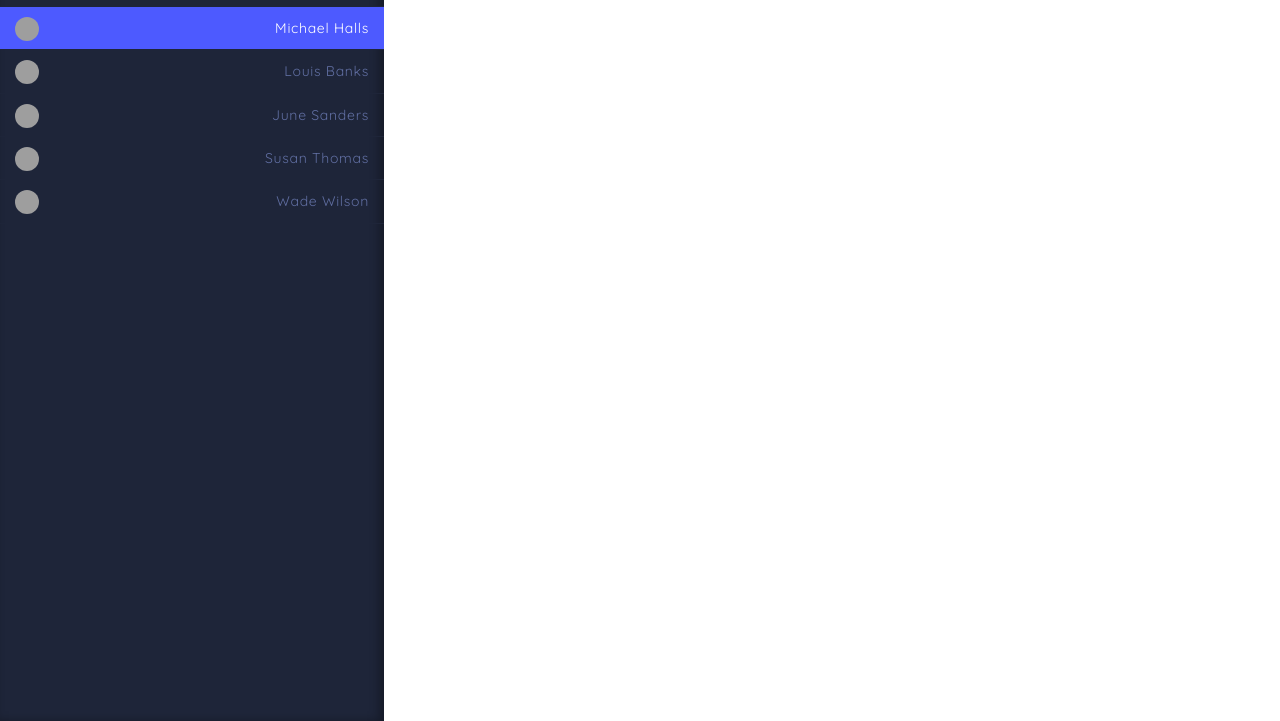
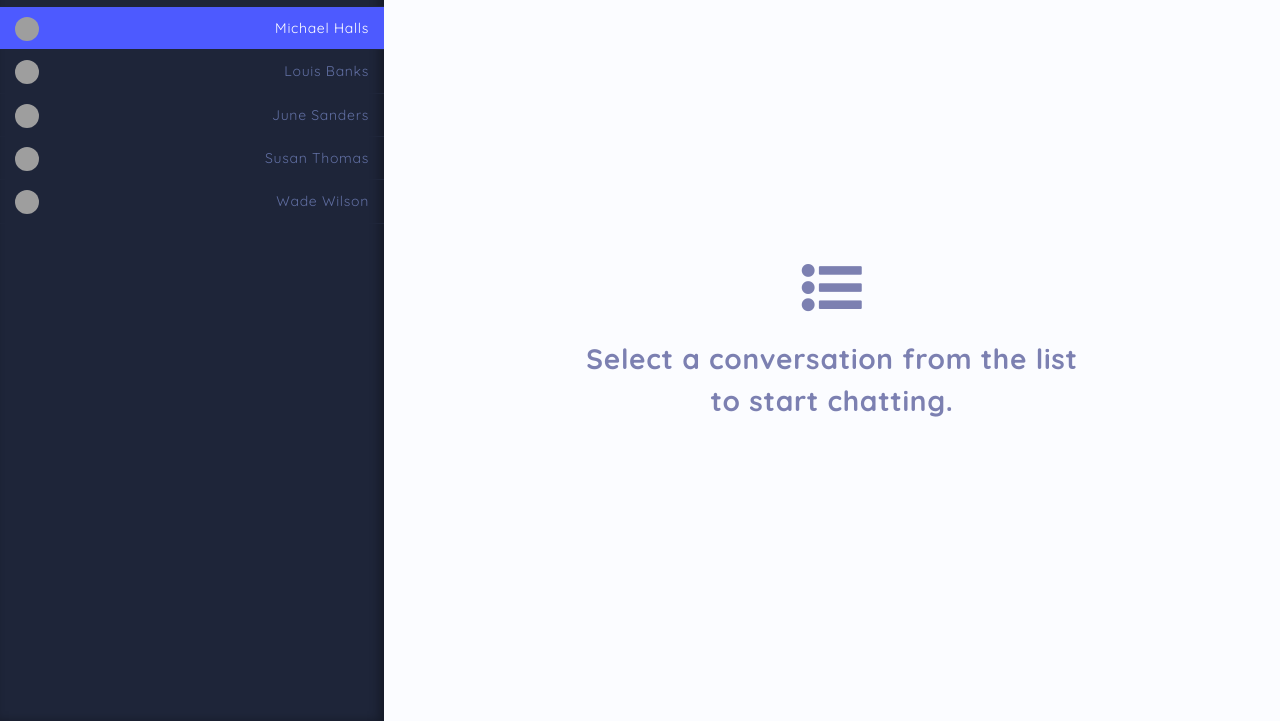
Before and after one commit to kunalvarma05/snappy, a plain HTML site: page chat.html in a window 1280 px wide. Shown: the part 79-800 px from the top of the page. Drawn offline with nearby package versions, Linux system fonts and the light colour scheme; grey boxes are pictures that could not be loaded.

Commit message:
Message area empty state

```diff
--- a/chat.html
+++ b/chat.html
@@ -47,6 +47,23 @@
                 </a>
             </div>
         </div>
+
+        <div class="message-area">
+            <div class="empty-state" id="empty-state">
+                <h1>
+                    <span class="icon fa fa-list-ul"></span>
+                    Select a conversation from the list to start chatting.
+                </h1>
+            </div>
+            <div class="messages-container" id="messages-container">
+                <div class="message-header">
+
+                </div>
+                <div class="messages">
+
+                </div>
+            </div>
+        </div>
     </div>
 
     <script src="./js/app.js"></script>
--- a/css/style.css
+++ b/css/style.css
@@ -149,7 +149,6 @@ button {
     overflow: auto;
     max-width: 30%;
     width: 100%;
-    height: 100%;
     background: #1e2539;
     box-shadow: inset -5px 0px 10px rgba(0, 0, 0, 0.3);
 }
@@ -235,3 +234,33 @@ button {
     border-radius: 50%;
     float: left;
 }
+
+
+/*
+ * Message Area
+ */
+
+.message-area {
+    position: fixed;
+    left: 30%;
+    top: 0;
+    bottom: 0;
+    background: #fbfcff;
+    width: 70%;
+}
+
+.empty-state {
+    max-width: 500px;
+    margin: auto;
+    position: relative;
+    top: 50%;
+    transform: translateY(-50%);
+    text-align: center;
+    line-height: 1.5;
+}
+
+.empty-state h1 span {
+    font-size: 60px;
+    display: block;
+    margin-bottom: 20px;
+}
```
